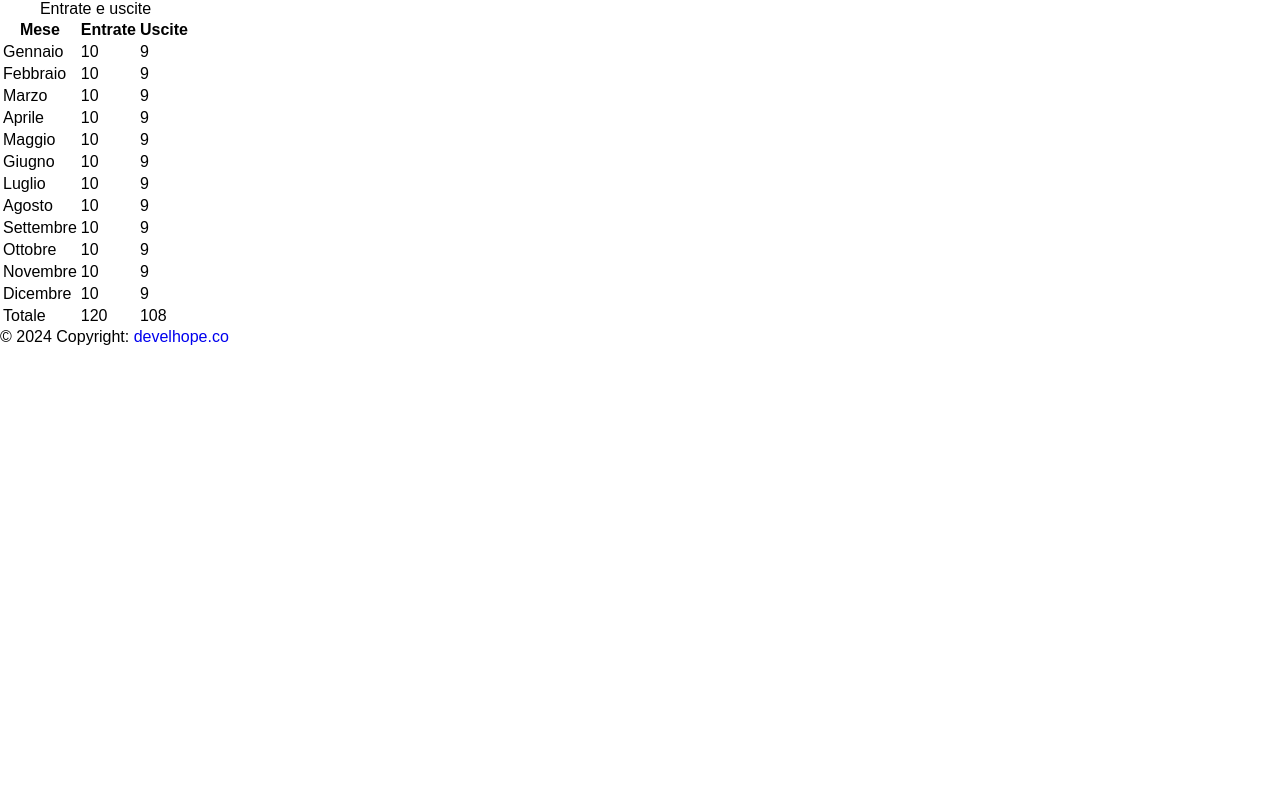
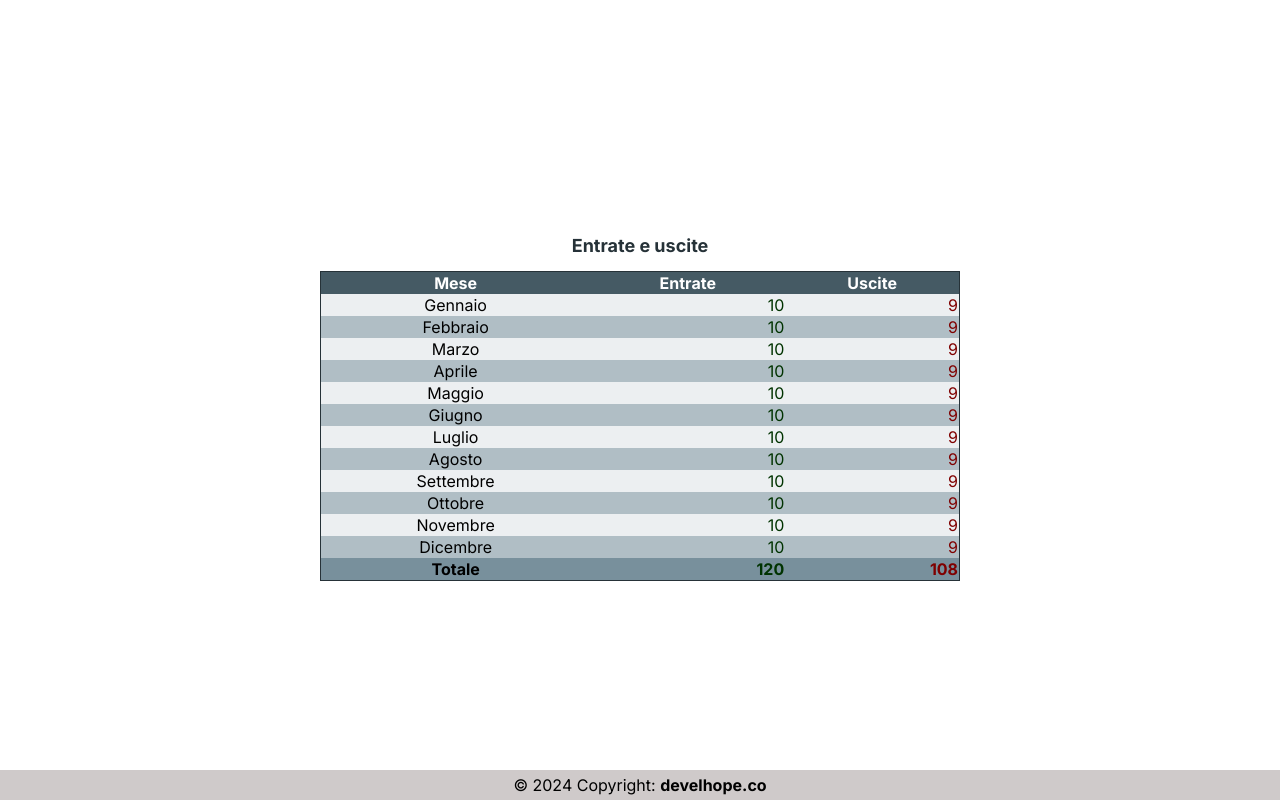
Before and after one commit to bale231/table-css-ex, a plain HTML site: page start/index.html in a window 1280 px wide. Drawn offline with Linux system fonts and the light colour scheme.

Commit message:
Update CSS completed

```diff
--- a/start/style.css
+++ b/start/style.css
@@ -1,7 +1,7 @@
 /* ! Reset */
 body,
 html {
-    font-family: 'Intro', Arial, Helvetica, sans-serif;
+    font-family: 'Inter', Arial, Helvetica, sans-serif;
     font-size: 16px;
     box-sizing: border-box;
     margin: 0;
@@ -63,3 +63,84 @@ h6 {
 a {
     text-decoration: none
 }
+
+/* Container */
+.container {
+    display: flex;
+    justify-content: center;
+    align-items: center;
+    flex-direction: column;
+    height: 100vh;
+}
+
+/* ! Reset Table */
+table {
+    width: 50%;
+
+    border: 1px solid #263238;
+    border-collapse: collapse;
+    text-align: center;
+}
+
+table caption {
+    font-weight: bold;
+    font-size: 18px;
+    margin: 15px;
+
+    color: #263238;
+}
+
+table thead {
+    border-collapse: collapse;
+    font-weight: 700;
+
+    color: white;
+    background-color: #455a64;
+}
+
+tr td:nth-child(2) {
+    color: #003300;
+
+    text-align: end;
+}
+
+tr td:nth-child(3) {
+    color: #7f0000;
+
+    text-align: end;
+}
+
+tfoot tr {
+    font-weight: 800;
+    background-color: #78909c;
+}
+
+/* Modify table class */
+.first-color {
+    background-color: #eceff1;
+}
+
+.second-color {
+    background-color: #b0bec5;
+}
+
+/* Footer */
+footer a{
+    color: black;
+    transition: 0.3s;
+    font-weight: 700;
+}
+
+footer a:hover{
+    color: #263238;
+    transition: 0.3s;
+}
+
+footer{
+    width: 100%;
+    padding: 5px;
+    position: fixed;
+    bottom: 0;
+    text-align: center;
+    background-color: rgb(207, 202, 202);
+}
```
